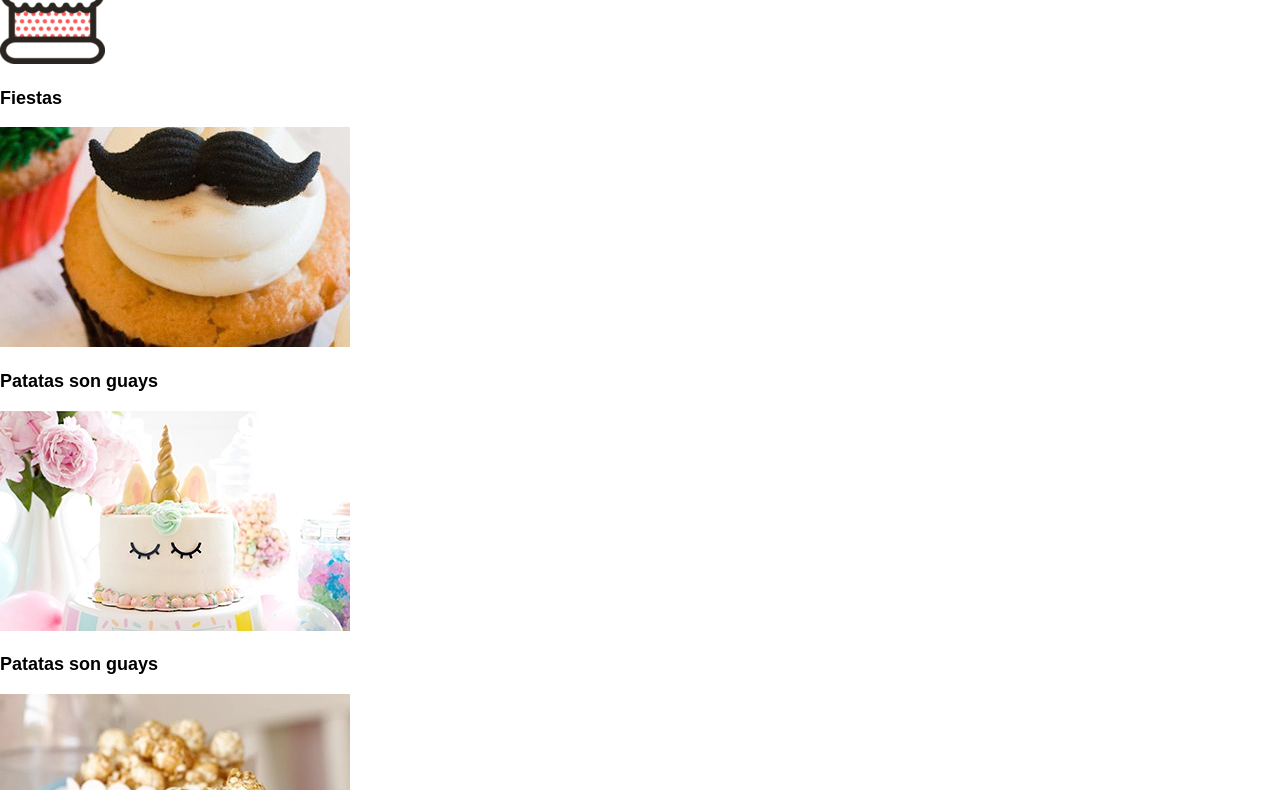
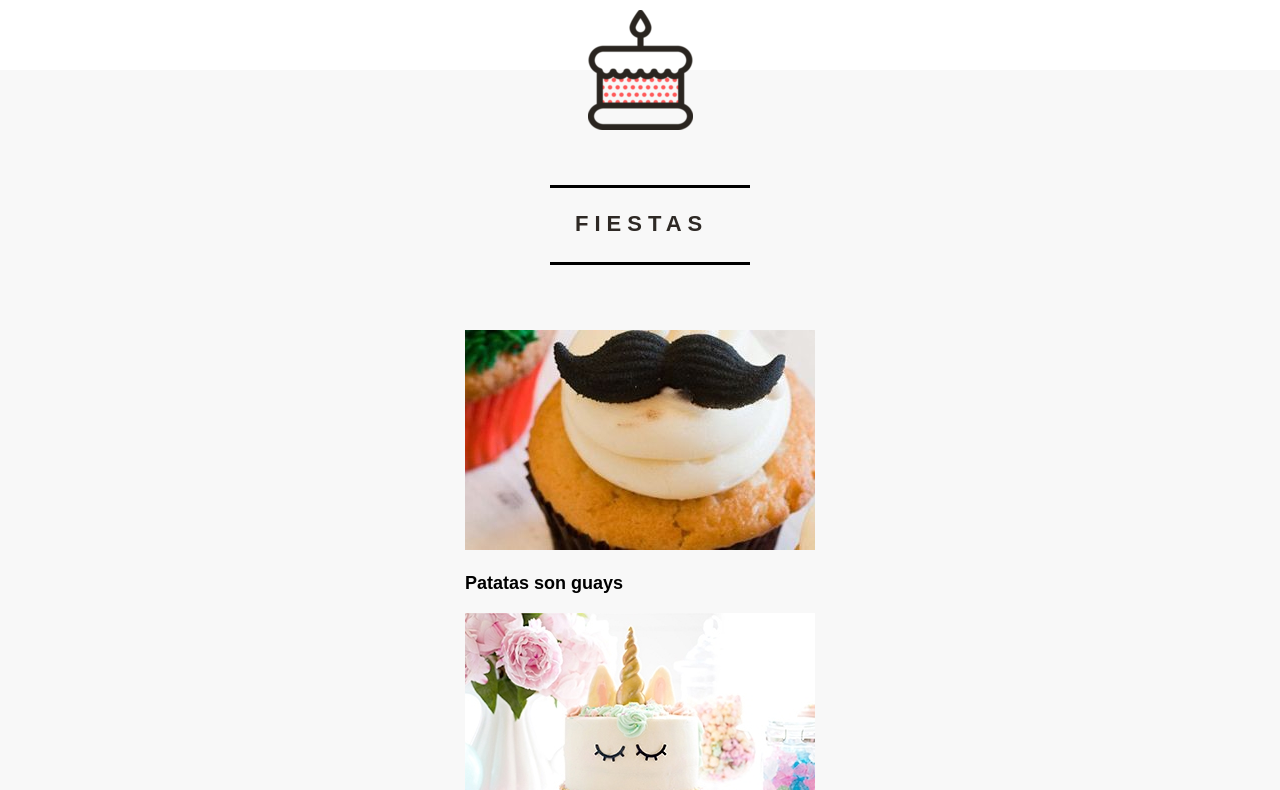
Before and after one commit to alext100/challenge-weekend-1, a website: page index.html in a window 1280 px wide. Shown: the part 116-906 px from the top of the page. Drawn offline with Linux system fonts and the light colour scheme; files whose address does not match are found by name.

Commit message:
Modified css icon and main section

```diff
--- a/css/styles.scss
+++ b/css/styles.scss
@@ -13,7 +13,7 @@ body {
 .container{
   display: flex;
   flex-direction: column;
-  overflow: scroll;
+
 }
 
 .main-header {
@@ -60,41 +60,45 @@ body {
 
 .main-content{
   background-color:white;
-  margin-top: 50px;
-  height: 300px;
+  margin-top: 80px;
   display: flex;
-  justify-content: center;
-
+  flex-direction: column;
+  background-color: #f8f8f8;
 
   .section-fiestas{
-    background-color: gray;
+
+    flex-wrap: wrap;
     display: flex;
+    flex-direction: column;
+    justify-content: center;
+    align-items: center;
+    position: relative;
 
-    justify-content: center;
-    height: 500px;
-    .section-fiestas__content{
-      display: flex;
+    .section-fiestas__icon{
+      position:absolute;
+      top:-60px;
 
-      justify-content: center;
-      .section-fiestas__icon{
-        display: block;
+      & img{
+        border-color: #f8f8f8;
 
+      }
       }
     .section-fiestas__title{
         display:flex;
         justify-content: center;
         align-items: center;
         height: 100px;
-        margin-top: 100px;
-        padding-top:100px;
+        margin-bottom: 80px;
+        margin-top: 80px;
+
 
           h1{
           height: 80px;
           width:200px;
           font: 12px/1.55 'Source Sans Pro', sans-serif;
-        padding: 20px;
+          padding: 25px 0 0px 25px;
           text-transform: uppercase;
-        margin:20px 0 0 20px;
+          margin:50px 0 0 20px;
           line-height: 22px;
           font-size: 22px;
           font-weight: 900;
@@ -103,28 +107,26 @@ body {
           border: solid black;
           border-width: 3px 0;
         }
-        & .article-box{
+      }
+    .article-box{
          display: flex;
+         flex-direction: column;
+         align-items: center;
           justify-content: center;
+        }
 
-          & .article-box__first-box{
-            display: flex;
-          }
-        }
-    }
       .button{
       height: 20px;
       display: flex;
       justify-content: center;
+      }
 
-  }
-}
   }
 }
 .footer{
   display: flex;
   background-color: crimson;
-  height: 300px;
+  height: 20px;
   .info-icons{
     display: flex;
     justify-content: center;
@@ -147,10 +149,3 @@ body {
   }
 
 }
-
-
-
-/* Media Queries */
-
-
-/* @media only screen and (min-width: $breakpoint-desktop) {} */
--- a/index.html
+++ b/index.html
@@ -30,7 +30,6 @@
     </header>
   <main class="main-content">
     <section class="section-fiestas">
-    <div class="section-fiestas__content">
       <div class="section-fiestas__icon">
         <img src="./images/tarta-cumpleanos-resized.png" >
       </div>
@@ -38,7 +37,7 @@
         <h1>Fiestas</h1>
       </div>
       <div class="article-box">
-      <div class="article-box__first-box">
+        <div class="article-box__first-box">
           <div class="article-box__imagen">
             <img src="./images/Dia-del-padre.jpg" alt="">
           </div>
```
Also changed, not shown: css/styles.css, 1 other file. Lines whose indentation alone changed are shown as unchanged.
